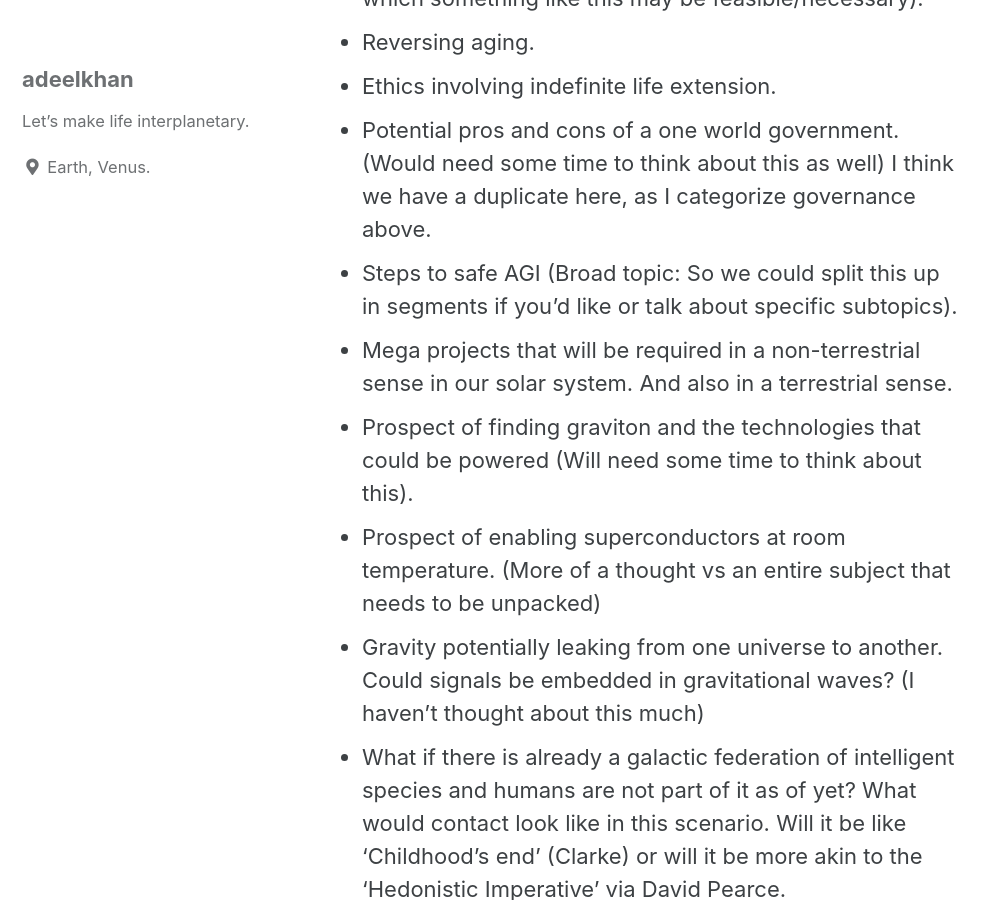
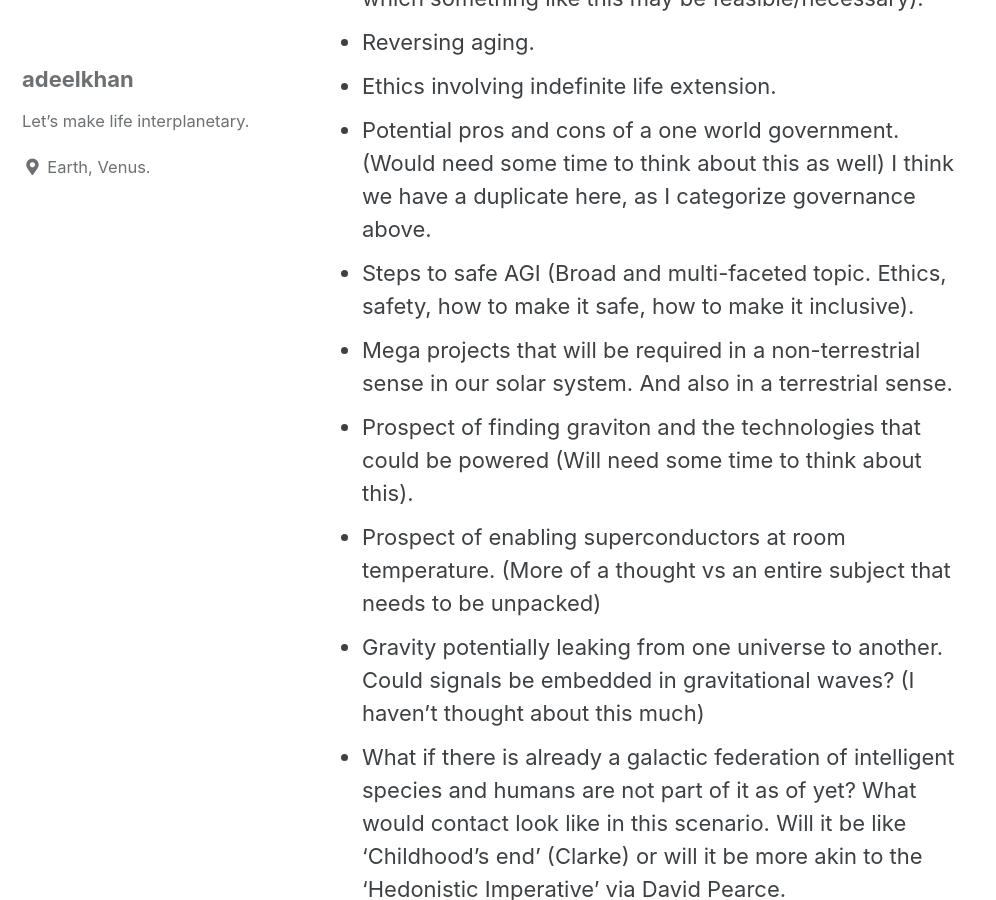
Before and after one commit to stellardreams/stellardreams.github.io, a Jekyll site: the page built from _posts/2020-09-08-Some-Topics-to-Ponder-About.md, in a window 1280 px wide and 900 px high, scrolled down 4737 px. Shown: the whole window, without its empty margins (0-996 px from the left). Built offline with Jekyll 4.4.1, drawn with Linux system fonts in a browser that asks for light colours; cached includes are drawn as plain includes.

Commit message:
Update 2020-09-08-Some-Topics-to-Ponder-About.md

```diff
--- a/_posts/2020-09-08-Some-Topics-to-Ponder-About.md
+++ b/_posts/2020-09-08-Some-Topics-to-Ponder-About.md
@@ -38,7 +38,7 @@ Going back to what I started with in this blogpost, my intuitive and uneducated
 - Reversing aging.
 - Ethics involving indefinite life extension.
 - Potential pros and cons of a one world government. (Would need some time to think about this as well) I think we have a duplicate here, as I categorize governance above.
-- Steps to safe AGI (Broad topic: So we could split this up in segments if you'd like or talk about specific subtopics).
+- Steps to safe AGI (Broad and multi-faceted topic. Ethics, safety, how to make it safe, how to make it inclusive).
 - Mega projects that will be required in a non-terrestrial sense in our solar system. And also in a terrestrial sense.
 - Prospect of finding  graviton and the technologies that could be powered (Will need some time to think about this).
 - Prospect of enabling superconductors at room temperature. (More of a thought vs an entire subject that needs to be unpacked)
```
